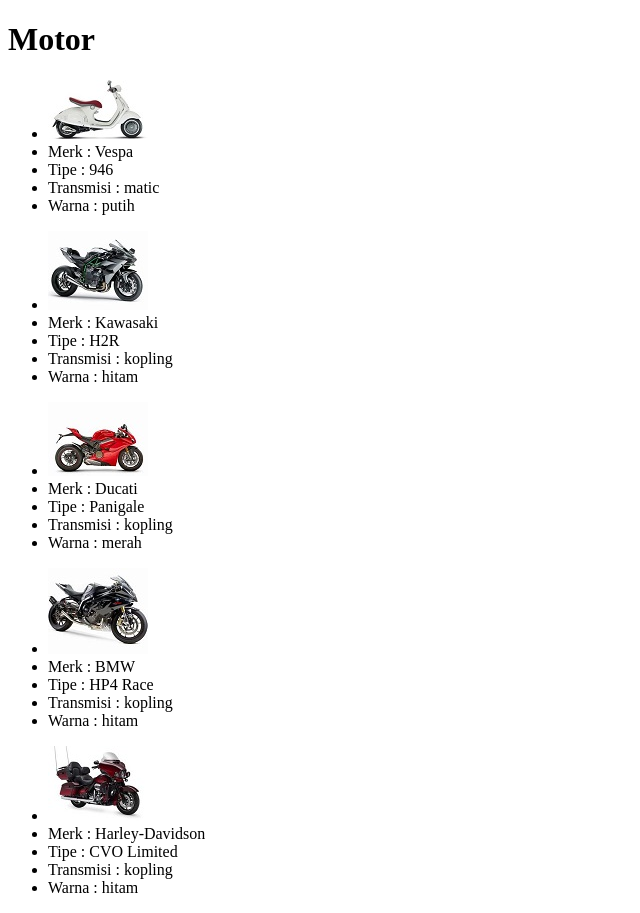
After one commit to Fazril235/pw2021_203040068, a PHP site: page /tugas1.php in a window 1280 px wide. The commit adds this page. Shown: the whole page, without its empty margins (0-640 px from the left). Run offline with PHP 8.4, Linux system fonts and the light colour scheme.

Commit message:
menyelesaikan video materi pertemuan 6

```diff
--- /dev/null
+++ b/pertemuan6/tugas1.php
@@ -0,0 +1,73 @@
+<?php
+/*
+Muhammad Fazril
+203040068
+https://github.csom/Fazril235/pw2021_203040068
+Pertemuan 6 - 09 Maret 2021
+Mempelajari array
+*/
+?>
+<?php
+$motor = [
+  [
+    "merk" => "Vespa",
+    "tipe" => "946",
+    "transmisi" => "matic",
+    "warna" => "putih",
+    "gambar" => "vespa946.jpg"
+  ],
+  [
+    "merk" => "Kawasaki",
+    "tipe" => "H2R",
+    "transmisi" => "kopling",
+    "warna" => "hitam",
+    "gambar" => "motor1.1.jpg"
+  ],
+  [
+    "merk" => "Ducati",
+    "tipe" => "Panigale",
+    "transmisi" => "kopling",
+    "warna" => "merah",
+    "gambar" => "motor2.1.jpg"
+  ],
+  [
+    "merk" => "BMW",
+    "tipe" => "HP4 Race",
+    "transmisi" => "kopling",
+    "warna" => "hitam",
+    "gambar" => "motor3.1.jpg"
+  ],
+  [
+    "merk" => "Harley-Davidson",
+    "tipe" => "CVO Limited",
+    "transmisi" => "kopling",
+    "warna" => "hitam",
+    "gambar" => "motor4.jpg"
+  ]
+];
+?>
+<!DOCTYPE html>
+<html lang="en">
+<head>
+      <title>Motor</title>
+</head>
+<body>
+    <h1>Motor</h1>
+
+    <?php foreach( $motor as $mtr ) : ?>
+
+    <ul>
+        <li>
+            <img src="img/<?= $mtr["gambar"];?>">
+        </li>
+
+        <li>Merk : <?= $mtr["merk"]; ?></li>
+        <li>Tipe : <?= $mtr["tipe"]; ?></li>
+        <li>Transmisi : <?= $mtr["transmisi"]; ?></li>
+        <li>Warna : <?= $mtr["warna"]; ?></li>
+
+    </ul>
+    <?php endforeach; ?>
+
+</body>
+</html>
```
Also changed, not shown: pertemuan6/latihan2.php (+58 -1 lines), pertemuan6/img/motor1.1.jpg (added), pertemuan6/img/motor1.jpg (added), pertemuan6/img/motor2.1.jpg (added), pertemuan6/img/motor2.jpg (added), pertemuan6/img/motor3.1.jpg (added), pertemuan6/img/motor3.jpg (added), pertemuan6/img/motor4.jpg (added), pertemuan6/img/pic0.jpeg (added), pertemuan6/img/pic1.jpg (added), pertemuan6/img/pic2.jpg (added), pertemuan6/img/vespa946.jpg (added).
